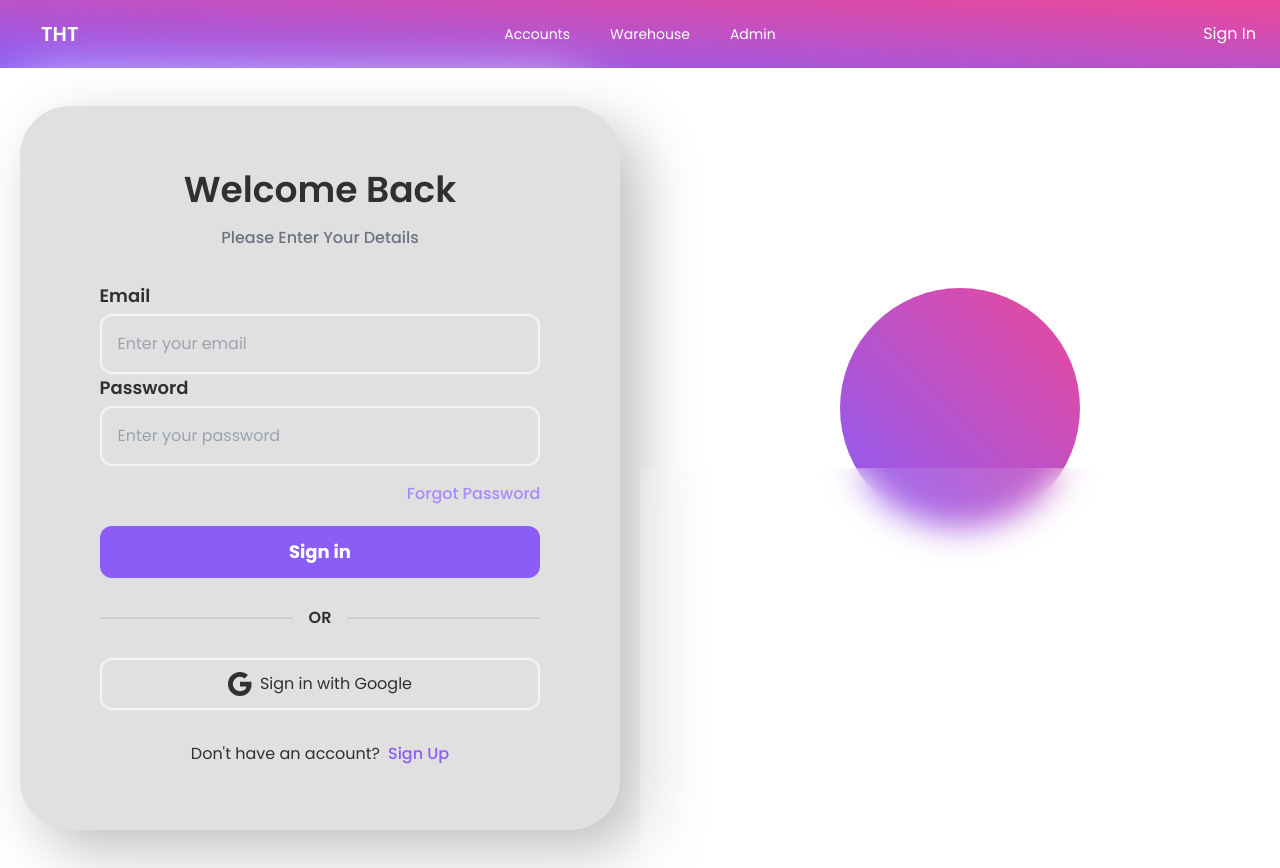
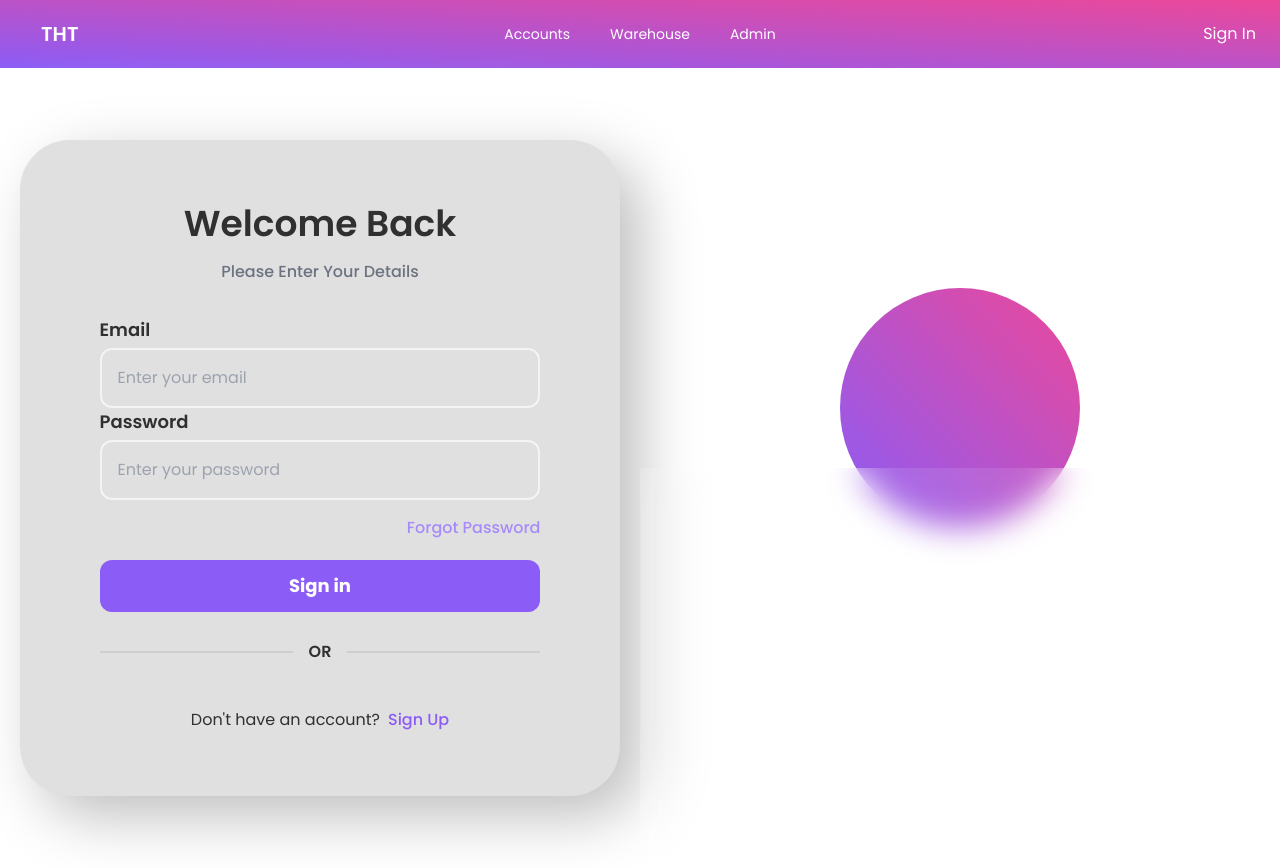
Before and after one commit to shagors/export_import, a React (Create React App) app: page / in a window 1280 px wide. Built offline with nearby package versions, Linux system fonts and the light colour scheme.

Commit message:
login and sign up and some others page modification and some changes for those pages

```diff
--- a/src/components/Navbar/Navbar.js
+++ b/src/components/Navbar/Navbar.js
@@ -10,11 +10,7 @@ const Navbar = () => {
   }, []);
 
   const handleLogout = () => {
-    // signOut(auth)
-    //   .then(() => {})
-    //   .catch((error) => {
-    //     console.log(error);
-    //   });
+    window.location.reload();
     localStorage.removeItem("values");
     navigate("/");
   };
--- a/src/pages/Login.js
+++ b/src/pages/Login.js
@@ -1,15 +1,7 @@
 import React, { useState } from "react";
 import { Link, useNavigate } from "react-router-dom";
-import {
-  GoogleAuthProvider,
-  signInWithEmailAndPassword,
-  signInWithPopup,
-} from "firebase/auth";
-import { auth } from "../Firebase/Firebase.init";
 import { toast } from "react-toastify";
 import axios from "axios";
-
-const provider = new GoogleAuthProvider();
 
 const Login = () => {
   const navigate = useNavigate();
@@ -18,19 +10,6 @@ const Login = () => {
     email: "",
     password: "",
   });
-
-  const googleAuth = () => {
-    signInWithPopup(auth, provider)
-      .then((result) => {
-        const user = result.user;
-        toast.success("Login Successfully with Gmail");
-        navigate("/exportimport");
-      })
-      .catch((error) => {
-        const errorMessage = error.message;
-        toast.errorMessage("Something Wrong");
-      });
-  };
 
   const handleLogin = (e) => {
     e.preventDefault();
@@ -41,25 +20,13 @@ const Login = () => {
           localStorage.setItem("values", JSON.stringify(values?.email));
           toast.success("Login Successfully");
           navigate("/exportimport");
+          window.location.reload();
           // console.log(res);
         } else {
           toast.error("User not found");
         }
       })
       .catch((err) => toast.error("Something went wrong"));
-
-    // const email = e.target.email.value;
-    // const password = e.target.password.value;
-
-    // signInWithEmailAndPassword(auth, email, password)
-    //   .then((userCredential) => {
-    //     const user = userCredential.user;
-    //     toast.success("Successfully login");
-    //     navigate("/exportimport");
-    //   })
-    //   .catch((error) => {
-    //     toast.error("something Went wrong");
-    //   });
   };
 
   return (
@@ -121,20 +88,6 @@ const Login = () => {
                   Sign in
                 </button>
                 <div className="divider text-base font-semibold">OR</div>
-                <button
-                  className="flex items-center justify-center border-2 border-gray-100 py-3 rounded-xl gap-2 active:scale-[.98] active:duration-75 hover:scale-[1.03] ease-in-out transition-all"
-                  onClick={googleAuth}>
-                  <svg
-                    xmlns="http://www.w3.org/2000/svg"
-                    width="24"
-                    height="24"
-                    fill="currentColor"
-                    className="bi bi-google"
-                    viewBox="0 0 16 16">
-                    <path d="M15.545 6.558a9.42 9.42 0 0 1 .139 1.626c0 2.434-.87 4.492-2.384 5.885h.002C11.978 15.292 10.158 16 8 16A8 8 0 1 1 8 0a7.689 7.689 0 0 1 5.352 2.082l-2.284 2.284A4.347 4.347 0 0 0 8 3.166c-2.087 0-3.86 1.408-4.492 3.304a4.792 4.792 0 0 0 0 3.063h.003c.635 1.893 2.405 3.301 4.492 3.301 1.078 0 2.004-.276 2.722-.764h-.003a3.702 3.702 0 0 0 1.599-2.431H8v-3.08h7.545z" />
-                  </svg>
-                  Sign in with Google
-                </button>
               </div>
               <div className="mt-8 flex justify-center items-center">
                 <p className="font-normal text-base">Don't have an account?</p>
--- a/src/pages/Signup.js
+++ b/src/pages/Signup.js
@@ -1,15 +1,7 @@
 import React, { useState } from "react";
 import { Link, useNavigate } from "react-router-dom";
-import {
-  GoogleAuthProvider,
-  createUserWithEmailAndPassword,
-  signInWithPopup,
-} from "firebase/auth";
-import { auth } from "../Firebase/Firebase.init";
 import { toast } from "react-toastify";
 import axios from "axios";
-
-const provider = new GoogleAuthProvider();
 
 const Signup = () => {
   const [name, setName] = useState({ value: "", error: "" });
@@ -27,18 +19,6 @@ const Signup = () => {
   });
 
   const navigate = useNavigate();
-
-  const googleAuth = () => {
-    signInWithPopup(auth, provider)
-      .then((result) => {
-        const user = result.user;
-        toast.success("Login Successfully with Gmail");
-        navigate("/exportimport");
-      })
-      .catch((error) => {
-        toast.error("Something Wrong");
-      });
-  };
 
   const handleName = (e) => {
     setName({ value: e, error: "" });
@@ -82,7 +62,7 @@ const Signup = () => {
       .then((res) => {
         localStorage.setItem("values", JSON.stringify(values?.email));
         toast.success("User create Successfully");
-        navigate("/exportimport");
+        navigate("/");
         // console.log(res);
       })
       .catch((err) => toast.error("Something went wrong"));
@@ -218,20 +198,6 @@ const Signup = () => {
                   Sign up
                 </button>
                 <div className="divider text-base font-semibold">OR</div>
-                <button
-                  className="flex items-center justify-center border-2 border-gray-100 py-3 rounded-xl gap-2 active:scale-[.98] active:duration-75 hover:scale-[1.03] ease-in-out transition-all"
-                  onClick={googleAuth}>
-                  <svg
-                    xmlns="http://www.w3.org/2000/svg"
-                    width="24"
-                    height="24"
-                    fill="currentColor"
-                    className="bi bi-google"
-                    viewBox="0 0 16 16">
-                    <path d="M15.545 6.558a9.42 9.42 0 0 1 .139 1.626c0 2.434-.87 4.492-2.384 5.885h.002C11.978 15.292 10.158 16 8 16A8 8 0 1 1 8 0a7.689 7.689 0 0 1 5.352 2.082l-2.284 2.284A4.347 4.347 0 0 0 8 3.166c-2.087 0-3.86 1.408-4.492 3.304a4.792 4.792 0 0 0 0 3.063h.003c.635 1.893 2.405 3.301 4.492 3.301 1.078 0 2.004-.276 2.722-.764h-.003a3.702 3.702 0 0 0 1.599-2.431H8v-3.08h7.545z" />
-                  </svg>
-                  Sign up with Google
-                </button>
               </div>
               <div className="mt-4 flex justify-center items-center">
                 <p className="font-normal text-base">
```
